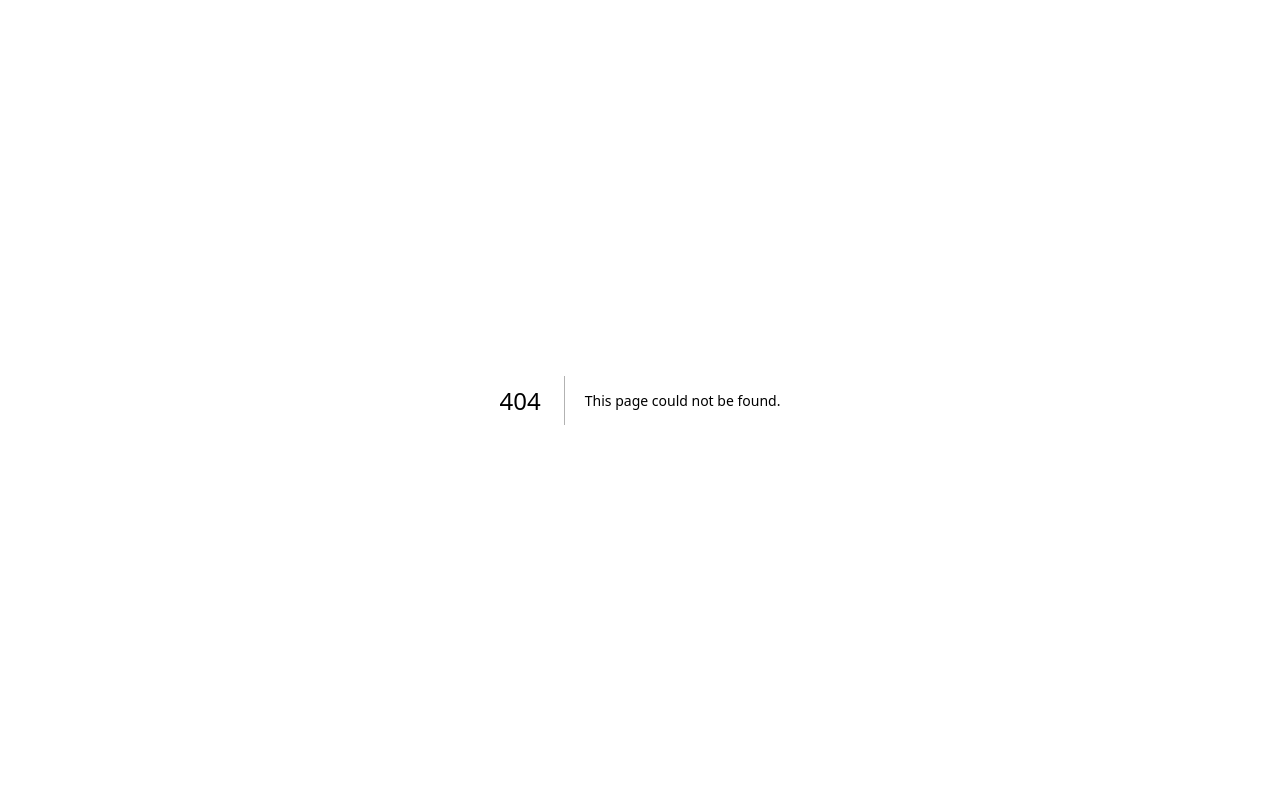
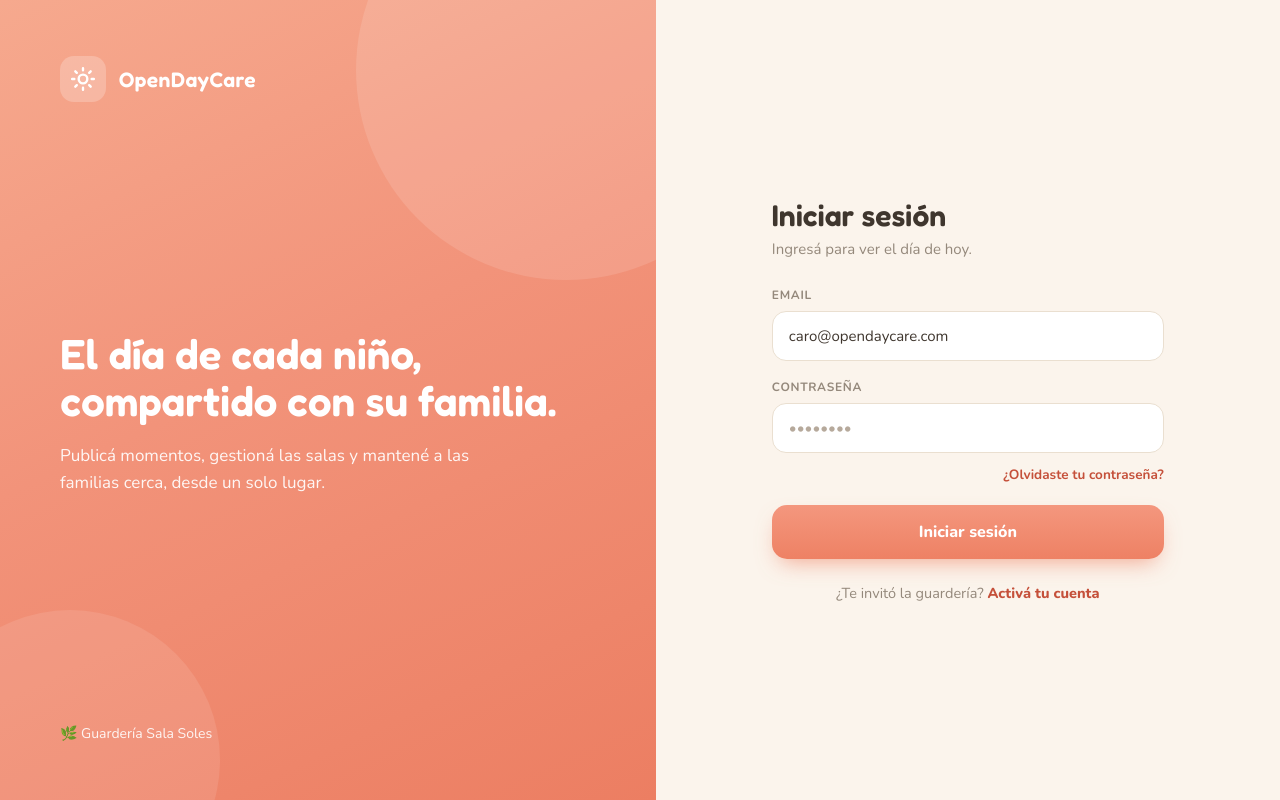
Before and after one commit to NokrisMx/open-daycare, a Next.js app: page /login in a window 1280 px wide. Before the commit this address had no page. Built offline with nearby package versions, Linux system fonts and the light colour scheme.

Commit message:
Agregar página de inicio de sesión con campos de autenticación y enlace para activar cuenta

```diff
--- /dev/null
+++ b/app/login/page.tsx
@@ -0,0 +1,94 @@
+import Link from "next/link";
+
+import { AuthBrand } from "@/components/auth/auth-brand";
+import { AuthField } from "@/components/auth/auth-field";
+
+export default function LoginPage() {
+  return (
+    <main className="grid min-h-screen grid-cols-[1.05fr_1fr] bg-[#FBF4EC]">
+      <section className="relative flex flex-col justify-between overflow-hidden bg-[linear-gradient(155deg,#F6A98E_0%,#F2937A_45%,#EC7E62_100%)] px-[60px] py-14 text-white">
+        <div className="absolute -top-[140px] -right-[120px] size-[420px] rounded-full bg-white/12" />
+        <div className="absolute -bottom-[110px] -left-20 size-[300px] rounded-full bg-white/10" />
+
+        <div className="relative">
+          <AuthBrand variant="hero" />
+        </div>
+
+        <div className="relative">
+          <h1 className="mb-[18px] font-display text-[42px] leading-[1.12] font-semibold">
+            El día de cada niño,
+            <br />
+            compartido con su familia.
+          </h1>
+          <p className="max-w-[430px] text-[17px] leading-[1.6] text-white/92">
+            Publicá momentos, gestioná las salas y mantené a las familias cerca,
+            desde un solo lugar.
+          </p>
+        </div>
+
+        <p className="relative text-sm text-white/90">
+          🌿 Guardería Sala Soles
+        </p>
+      </section>
+
+      <section className="flex items-center justify-center p-10">
+        <div className="w-full max-w-[392px]">
+          <h2 className="mb-1.5 font-display text-[30px] font-semibold text-[#3F362E]">
+            Iniciar sesión
+          </h2>
+          <p className="mb-7 text-[15px] text-[#94887B]">
+            Ingresá para ver el día de hoy.
+          </p>
+
+          <div className="mb-[18px]">
+            <AuthField
+              id="login-email"
+              name="email"
+              label="EMAIL"
+              type="email"
+              autoComplete="email"
+              defaultValue="caro@opendaycare.com"
+            />
+          </div>
+
+          <div className="mb-2.5">
+            <AuthField
+              id="login-password"
+              name="password"
+              label="CONTRASEÑA"
+              type="password"
+              autoComplete="current-password"
+              placeholder="••••••••"
+            />
+          </div>
+
+          <div className="mb-5 text-right">
+            <button
+              type="button"
+              className="cursor-pointer rounded-sm text-[13.5px] font-bold text-[#C5503A] focus-visible:outline-2 focus-visible:outline-offset-2 focus-visible:outline-[#C5503A]"
+            >
+              ¿Olvidaste tu contraseña?
+            </button>
+          </div>
+
+          <Link
+            href="/"
+            className="block w-full rounded-[15px] bg-[linear-gradient(180deg,#F4977E,#EE8164)] p-[15px] text-center text-base font-extrabold text-white shadow-[0_10px_22px_-8px_rgba(238,129,100,0.7)] focus-visible:outline-2 focus-visible:outline-offset-2 focus-visible:outline-[#C5503A]"
+          >
+            Iniciar sesión
+          </Link>
+
+          <p className="mt-6 text-center text-[14.5px] text-[#94887B]">
+            ¿Te invitó la guardería?{" "}
+            <Link
+              href="/activate-account"
+              className="rounded-sm font-extrabold text-[#C5503A] focus-visible:outline-2 focus-visible:outline-offset-2 focus-visible:outline-[#C5503A]"
+            >
+              Activá tu cuenta
+            </Link>
+          </p>
+        </div>
+      </section>
+    </main>
+  );
+}
```
